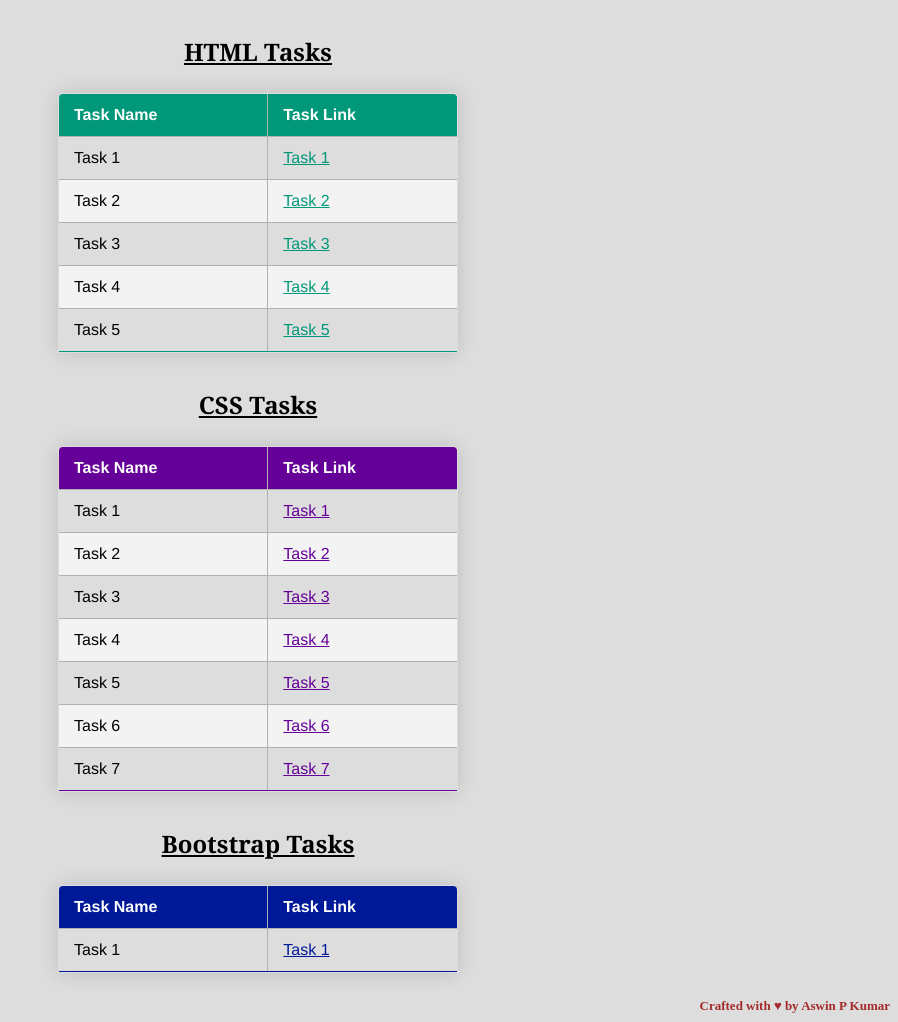
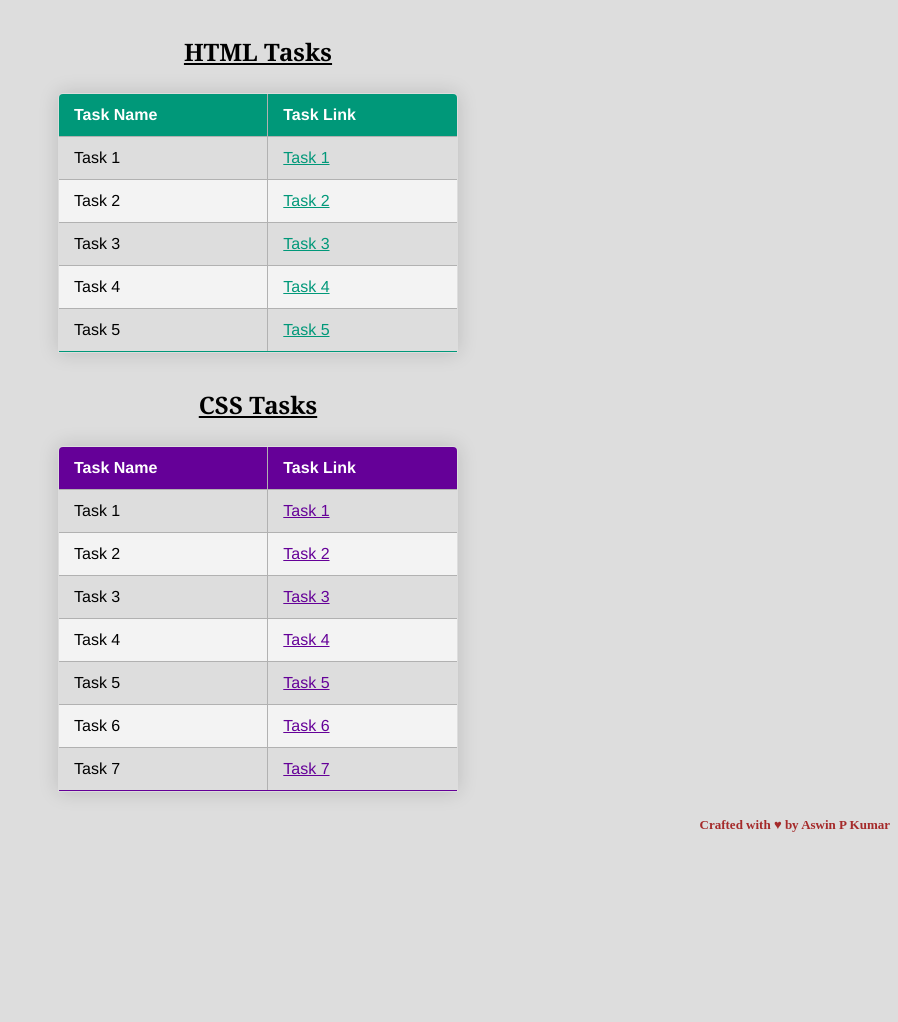
Before and after one commit to AswinPKumar01/Ethnus-Internship-Tasks, a plain HTML site: page index.html in a window 1280 px wide. Shown: the whole page, without its empty margins (382-1280 px from the left). After the commit the page ends 841 px from the top, so only its background shows below. Drawn offline with Linux system fonts and the light colour scheme.

Commit message:
re added index file

```diff
--- a/index.css
+++ b/index.css
@@ -80,27 +80,6 @@ tbody tr:last-of-type {
     color: #650098;
 }
 
-.bst thead tr {
-    background-color: #001998;
-    color: #ffffff;
-    text-align: left;
-    font-weight: bold;
-}
-
-.bst tbody tr:last-of-type {
-    border-bottom: 2px solid #001998;
-}
-
-.bsr a{
-    color:#001998;
-}
-
-.bsr:hover {
-    background-color: #8183e8be;
-    font-weight: bolder;
-    color: #001998;
-}
-
 h2{
     font-family: Georgia, 'Times New Roman', Times, serif;
     text-align: center;
--- a/index.html
+++ b/index.html
@@ -98,29 +98,6 @@
       </tbody>
     </table>
 
-    <h2><u>Bootstrap Tasks</u></h2>
-
-    <table class="bst">
-      <thead>
-
-        <tr>
-            <th>Task Name</th>
-            <th>Task Link</th>
-        </tr>
-
-      </thead>
-
-      <tbody>
-
-        <tr class="bsr">
-            <td>Task 1</td>
-            <td> <a href="#">Task 1</a></td>
-        </tr>
-
-
-      </tbody>
-    </table>
-
     <footer><label>Crafted with &hearts; by Aswin P Kumar</label></footer>
 </body>
 </html>
```
